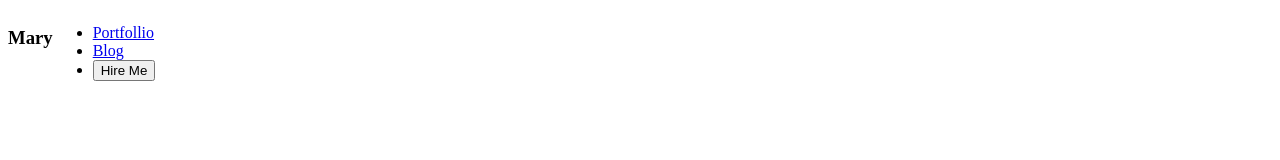
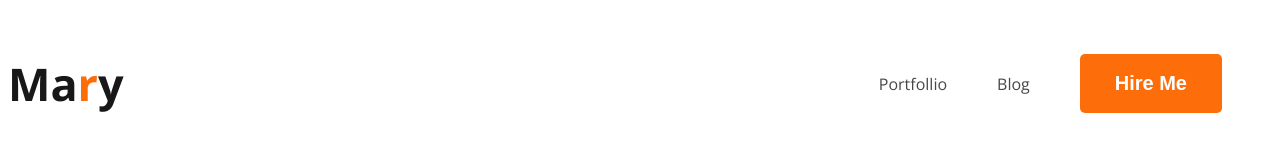
Before and after one commit to rahmanislam05/portfolio-website, a plain HTML site: page index.html in a window 1280 px wide. Drawn offline with nearby package versions, Linux system fonts and the light colour scheme.

Commit message:
added nav

```diff
--- a/index.html
+++ b/index.html
@@ -4,16 +4,19 @@
     <meta charset="UTF-8">
     <meta name="viewport" content="width=device-width, initial-scale=1.0">
     <title>Portfollio Website</title>
+    <link rel="preconnect" href="https://fonts.googleapis.com">
+    <link rel="preconnect" href="https://fonts.gstatic.com" crossorigin>
+    <link href="https://fonts.googleapis.com/css2?family=Open+Sans:wght@400;700&display=swap" rel="stylesheet">
     <link rel="stylesheet" href="styles/styles.css">
 </head>
 <body>
     <header>
-        <nav class="">
-            <h3>Ma<span>r</span>y</h3>
+        <nav>
+            <h3 class="nav-title">Ma<span class="text-primary">r</span>y</h3>
             <ul>
-                <li><a href="portollio.html">Portfollio</a></li>
-                <li><a href="blog.html">Blog</a></li>
-                <li><button>Hire Me</button></li>
+                <li><a href="">Portfollio</a></li>
+                <li><a href="">Blog</a></li>
+                <li><button class="btn-primary">Hire Me</button></li>
             </ul>
         </nav>
     </header>
@@ -24,4 +27,5 @@
 
     </footer>
 </body>
+
 </html>
--- a/styles/styles.css
+++ b/styles/styles.css
@@ -1,4 +1,47 @@
+/* common style */
+body {
+    font-family: 'Open Sans', sans-serif;
+}
+
+.text-primary {
+    color: #FD6E0A;
+}
+
+.btn-primary {
+    border-radius: 5px;
+    background: #FD6E0A;
+    border: 0;
+    padding: 18px 35px;
+    color: #FFF;
+    font-size: 20px;
+    font-weight: 700;
+}
+
 /* nav related styles */
-nav{
+nav {
     display: flex;
+    align-items: center;
+    justify-content: space-between;
+
 }
+
+.nav-title {
+    color: var(--Dark-01, #181818);
+    font-size: 45px;
+    font-weight: 800;
+}
+
+nav>ul {
+    display: flex;
+    align-items: center;
+}
+
+nav li {
+    list-style: none;
+    margin-right: 50px;
+}
+
+nav a {
+    text-decoration: none;
+    color: #474747;
+}
```
